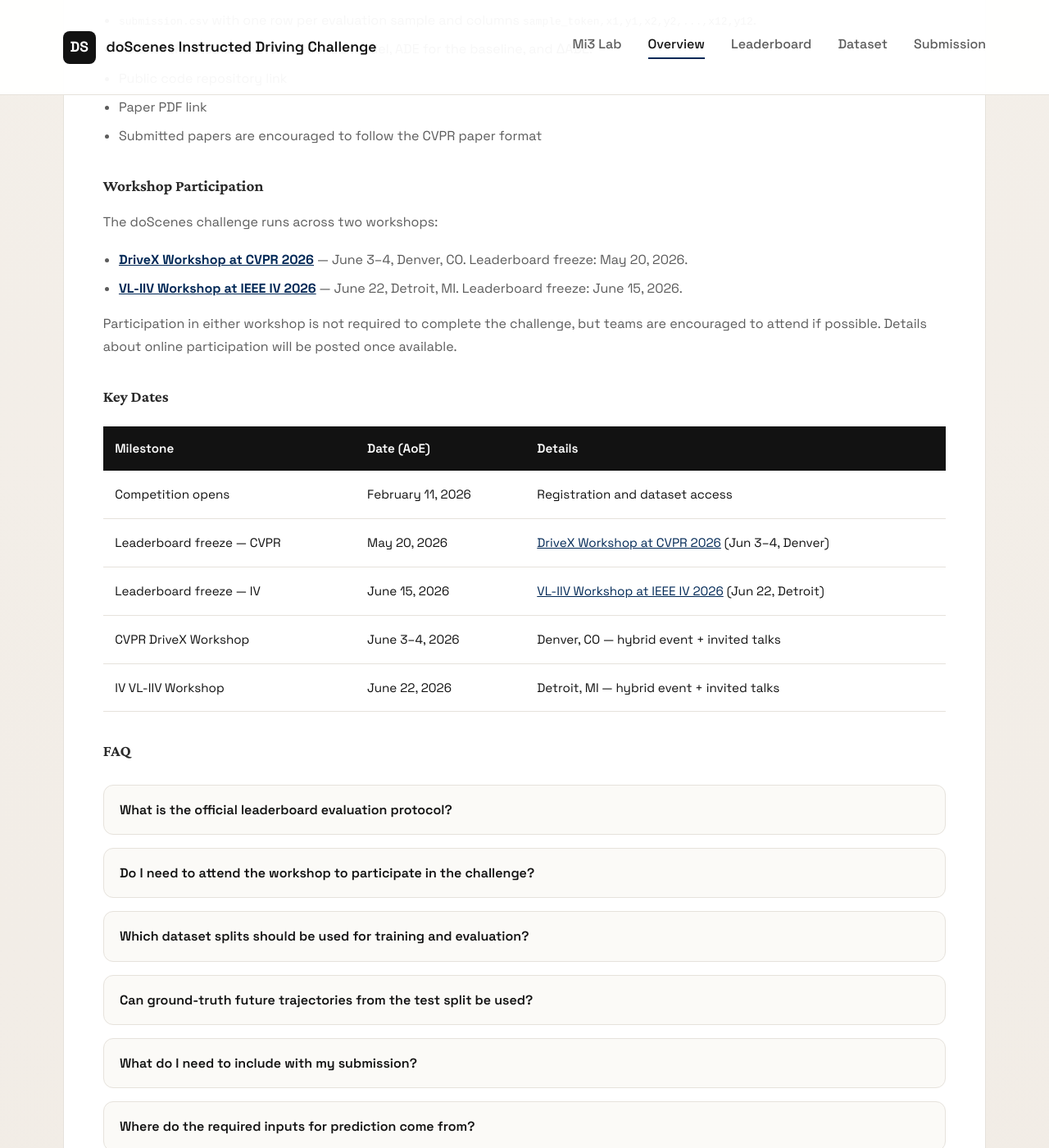
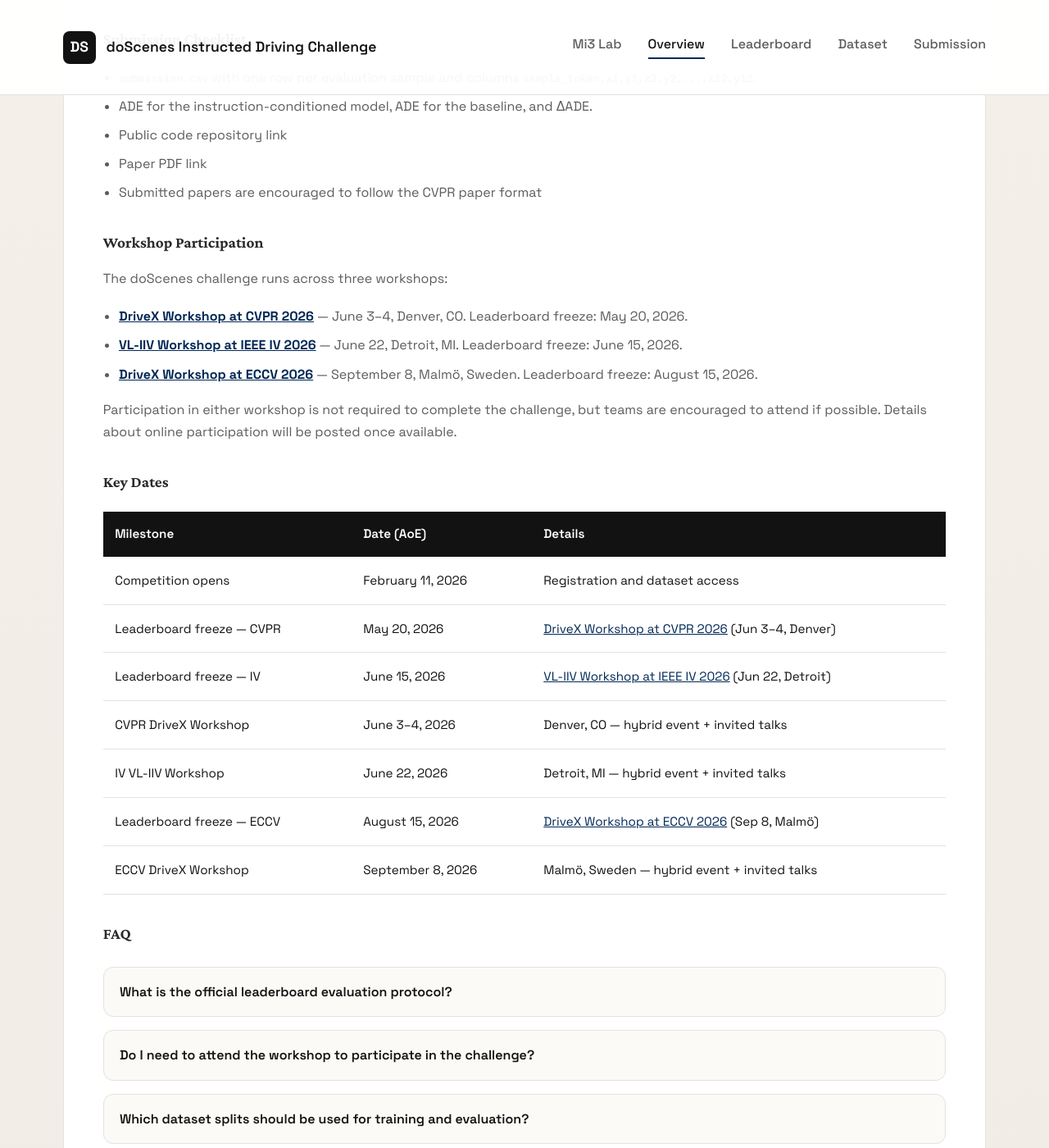
Before and after one commit to Mi3-Lab/mi3-lab.github.io, a Jekyll site: the page doScenes_challenge.html, which Jekyll copies as it is, in a window 1280 px wide and 1400 px high, scrolled down 9841 px. Shown: the whole window at 82% size. Built offline with Jekyll 4.4.1, drawn with Linux system fonts in a browser that asks for light colours; some of the changed text lies outside the part shown.

Commit message:
Add ECCV 2026 DriveX leaderboard freeze to doScenes challenge

```diff
--- a/doScenes_challenge.html
+++ b/doScenes_challenge.html
@@ -738,6 +738,11 @@
             <div class="info-card-detail">Leaderboard freeze for <a href="#" style="color:var(--accent);">VL-IIV Workshop @ IV</a> (AoE)</div>
         </div>
         <div class="info-card">
+            <div class="info-card-label">ECCV DriveX Freeze</div>
+            <div class="info-card-value">August 15, 2026</div>
+            <div class="info-card-detail">Leaderboard freeze for <a href="#" style="color:var(--accent);">DriveX Workshop @ ECCV</a> (AoE)</div>
+        </div>
+        <div class="info-card">
             <div class="info-card-label">Tracks</div>
             <div class="info-card-value">3 Evaluation Tracks</div>
             <div class="info-card-detail">Full Multimodal, Language + History, Ablation</div>
@@ -1333,11 +1338,12 @@
 
                     <h3>Workshop Participation</h3>
                     <p>
-                        The doScenes challenge runs across two workshops:
+                        The doScenes challenge runs across three workshops:
                     </p>
                     <ul>
                         <li><strong><a href="#" style="color:var(--accent);">DriveX Workshop at CVPR 2026</a></strong> &mdash; June 3&ndash;4, Denver, CO. Leaderboard freeze: May 20, 2026.</li>
                         <li><strong><a href="#" style="color:var(--accent);">VL-IIV Workshop at IEEE IV 2026</a></strong> &mdash; June 22, Detroit, MI. Leaderboard freeze: June 15, 2026.</li>
+                        <li><strong><a href="#" style="color:var(--accent);">DriveX Workshop at ECCV 2026</a></strong> &mdash; September 8, Malm&ouml;, Sweden. Leaderboard freeze: August 15, 2026.</li>
                     </ul>
                     <p>
                         Participation in either workshop is not required to complete the challenge, but teams are encouraged
@@ -1378,6 +1384,16 @@
                                 <td>IV VL-IIV Workshop</td>
                                 <td>June 22, 2026</td>
                                 <td>Detroit, MI &mdash; hybrid event + invited talks</td>
+                            </tr>
+                            <tr>
+                                <td>Leaderboard freeze &mdash; ECCV</td>
+                                <td>August 15, 2026</td>
+                                <td><a href="#" style="color:var(--accent);">DriveX Workshop at ECCV 2026</a> (Sep 8, Malm&ouml;)</td>
+                            </tr>
+                            <tr>
+                                <td>ECCV DriveX Workshop</td>
+                                <td>September 8, 2026</td>
+                                <td>Malm&ouml;, Sweden &mdash; hybrid event + invited talks</td>
                             </tr>
                         </tbody>
                     </table>
```
